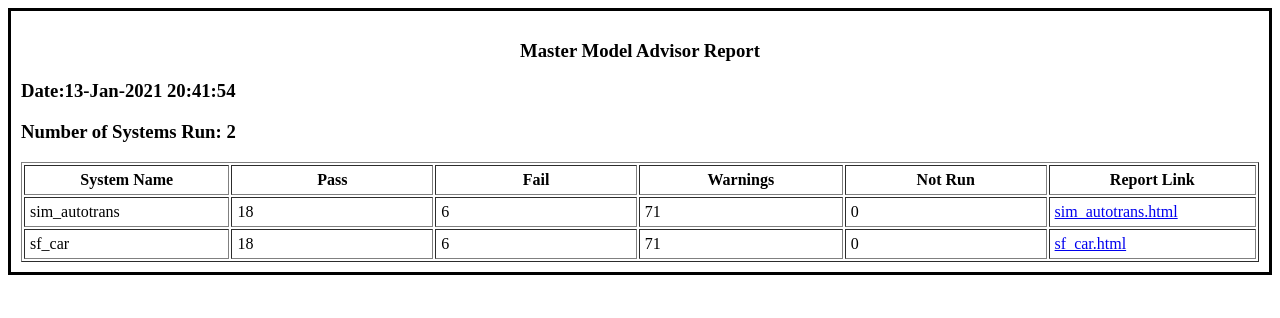
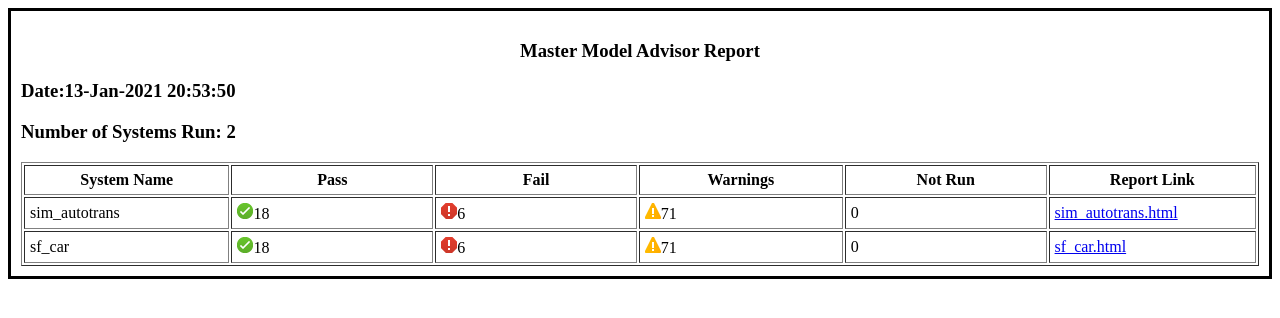
Before and after one commit to ajaykrish97/Jenkin_Excersice, a plain HTML site: page Master_Mdl_Advisor_Report.html in a window 1280 px wide. Drawn offline with Linux system fonts and the light colour scheme.

Commit message:
Jenkins Commit Model Advisor Report

```diff
--- a/Master_Mdl_Advisor_Report.html
+++ b/Master_Mdl_Advisor_Report.html
@@ -9,7 +9,7 @@ mark{background-color:#ADD8E6;color: Black;}
 <body>
 <div class = "center">
 <h3 align=center>Master Model Advisor Report </h3>
-<h3>Date:13-Jan-2021 20:41:54 </h3>
+<h3>Date:13-Jan-2021 20:53:50 </h3>
 <h3>Number of Systems Run: 2</h3>
 <table border="1" cellpadding="5">
 <tr>
@@ -22,17 +22,17 @@ mark{background-color:#ADD8E6;color: Black;}
 </tr>
 <tr>
 <td width="200" align="left">sim_autotrans</td>
-<td width="200" align="left">18</td>
-<td width="200" align="left">6</td>
-<td width="200" align="left">71</td>
+<td width="200" align="left"><img src = "/Images/task_passed.png"></img>18</td>
+<td width="200" align="left"><img src = "/Images/task_failed.png"></img>6</td>
+<td width="200" align="left"><img src = "/Images/task_warning.png"></img>71</td>
 <td width="200" align="left">0</td>
 <td width="200" align="left"><a href = sim_autotrans.html>sim_autotrans.html</a></td>
 </tr>
 <tr>
 <td width="200" align="left">sf_car</td>
-<td width="200" align="left">18</td>
-<td width="200" align="left">6</td>
-<td width="200" align="left">71</td>
+<td width="200" align="left"><img src = "/Images/task_passed.png"></img>18</td>
+<td width="200" align="left"><img src = "/Images/task_failed.png"></img>6</td>
+<td width="200" align="left"><img src = "/Images/task_warning.png"></img>71</td>
 <td width="200" align="left">0</td>
 <td width="200" align="left"><a href = sf_car.html>sf_car.html</a></td>
 </tr>
```
Also changed, not shown: sf_car.html (+1 -1 lines), sim_autotrans.html (+1 -1 lines), Images/task_failed.png (added), Images/task_passed.png (added), Images/task_warning.png (added), 3 other files.
